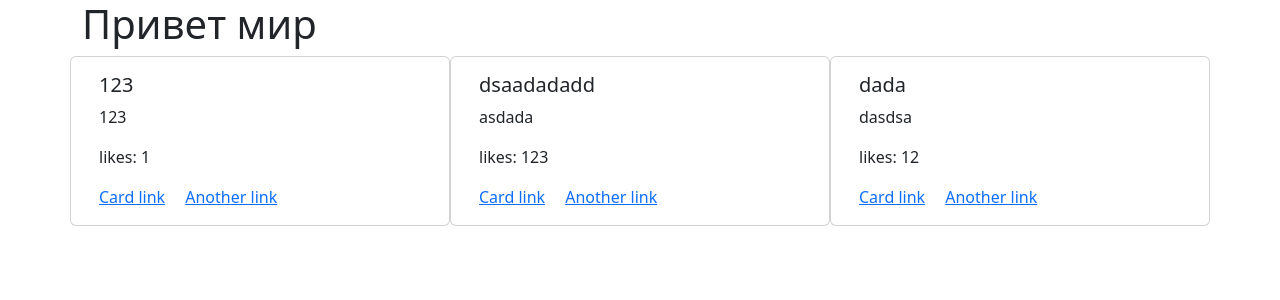
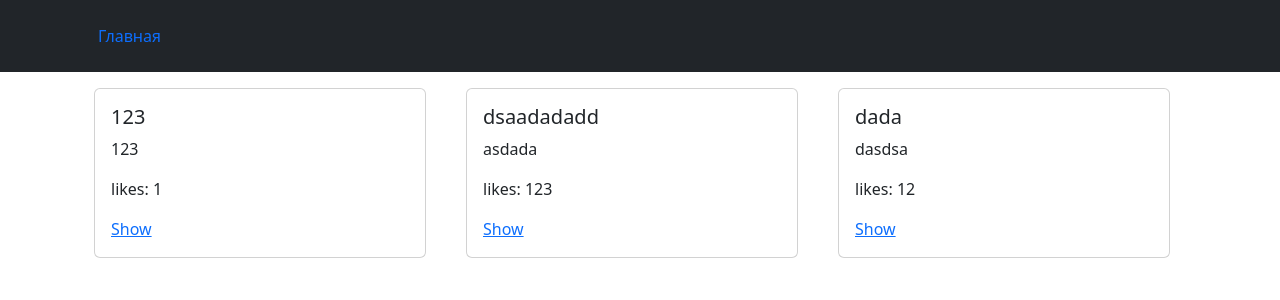
Before and after one commit to belochka200/it-future-2022, a Django app: page / in a window 1280 px wide. Shown: the top 300 px of the page. Run offline with Django 4.2, Linux system fonts and the light colour scheme; data comes from the database, SQL or seed files in the repository.

Commit message:
navbar + url for cards

```diff
--- a/main/templates/home.html
+++ b/main/templates/home.html
@@ -1,29 +1,20 @@
-<!DOCTYPE html>
-<html lang="en">
-<head>
-    <meta charset="UTF-8">
-    <meta http-equiv="X-UA-Compatible" content="IE=edge">
-    <meta name="viewport" content="width=device-width, initial-scale=1.0">
-    <title>Document</title>
-    <!-- CSS only -->
-    <link href="https://cdn.jsdelivr.net/npm/bootstrap@5.2.3/dist/css/bootstrap.min.css" rel="stylesheet" integrity="sha384-rbsA2VBKQhggwzxH7pPCaAqO46MgnOM80zW1RWuH61DGLwZJEdK2Kadq2F9CUG65" crossorigin="anonymous">
-</head>
-<body>
+{% extends 'layout.html' %}
+{% block content %}
     <div class="container">
-        <h1>Привет мир</h1>
         <div class="row">
             {% for post in posts %}
-            <div class="card col-4">
-                <div class="card-body">
-                  <h5 class="card-title">{{ post.title }}</h5>
-                  <p class="card-text">{{ post.content }}</p>
-                  <p class="card-text">likes: {{ post.likes }}</p>
-                  <a href="" class="card-link">Card link</a>
-                  <a href="#" class="card-link">Another link</a>
+            <div class="col-4 d-flex align-item-center">
+                <div class="card" style="width: calc(100% - 16px)">
+                    <div class="card-body">
+                        <h5 class="card-title">{{ post.title }}</h5>
+                        <p class="card-text">{{ post.content }}</p>
+                        <p class="card-text">likes: {{ post.likes }}</p>
+                        <a href="{% url 'show_post' post.pk %}" class="card-link">Show</a>
+                        <!-- <a href="#" class="card-link">Another link</a> -->
+                    </div>
                 </div>
-              </div>
+            </div>
             {% endfor %}
         </div>
     </div>
-</body>
-</html>
+{% endblock %}
--- /dev/null
+++ b/main/templates/layout.html
@@ -0,0 +1,28 @@
+{% load static %}
+
+<!DOCTYPE html>
+<html lang="en">
+<head>
+    <meta charset="UTF-8">
+    <meta http-equiv="X-UA-Compatible" content="IE=edge">
+    <meta name="viewport" content="width=device-width, initial-scale=1.0">
+    <title>Document</title>
+    <!-- CSS only -->
+    <link href="https://cdn.jsdelivr.net/npm/bootstrap@5.2.3/dist/css/bootstrap.min.css" rel="stylesheet" integrity="sha384-rbsA2VBKQhggwzxH7pPCaAqO46MgnOM80zW1RWuH61DGLwZJEdK2Kadq2F9CUG65" crossorigin="anonymous">
+</head>
+<body>
+    <header>
+        <nav class="navbar navbar-expand-lg bg-dark">
+            <div class="container">
+                <ul class="navbar nav">
+                    <li class="nav-item"><a class="nav-link" href="{% url 'home' %}">Главная</a></li>
+                </ul>
+            </div>
+        </nav>
+    </header>
+    <div class="container mt-3">
+        {% block content %}
+        {% endblock %}
+    </div>
+</body>
+</html>
--- a/main/urls.py
+++ b/main/urls.py
@@ -3,7 +3,7 @@ from django.urls import path
 from .views import *
 
 urlpatterns = [
-    path('', home),
+    path('', home, name='home'),
     path('user/', test),
-    path('post/<int:pk>/', показать_пост,)
+    path('post/<int:pk>/', показать_пост, name='show_post')
 ]
```
Also changed, not shown: main/templates/post_detail.html (+6 -14 lines).
